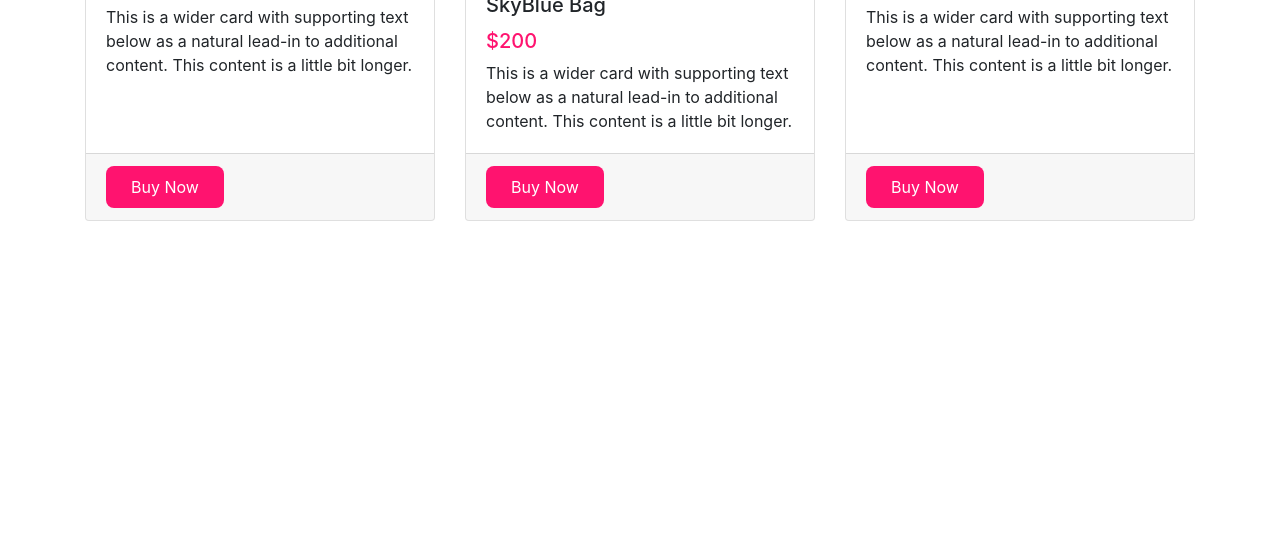
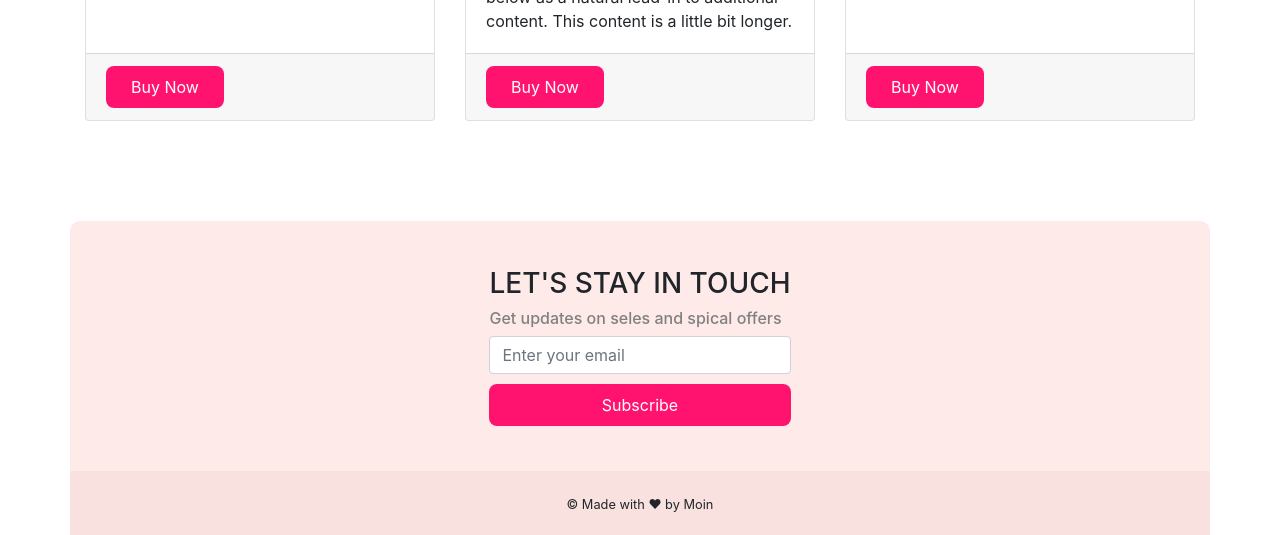
Before and after one commit to moinul-islam/panda-commerce, a plain HTML site: page index.html in a window 1280 px wide. Shown: the part 1960-2495 px from the top of the page. Before the commit the page ends 2281 px from the top, so only its background shows below. Drawn offline with nearby package versions, Linux system fonts and the light colour scheme.

Commit message:
Launch website

```diff
--- a/css/style.css
+++ b/css/style.css
@@ -1,4 +1,4 @@
-body {
+html {
     scroll-behavior: smooth;
 }
 
@@ -6,14 +6,30 @@ body {
     margin-bottom: 100px;
 }
 
-.navbar {
-    border-bottom-left-radius: 10px;
-    border-bottom-right-radius: 10px;
+.header,
+#subscribe {
+    margin-bottom: 0;
+}
+
+.footer {
+    margin-bottom: 0;
+    text-align: center;
+    padding: 20px;
+    background-color: #f8e1df;
+}
+
+.pink-nav {
+    background-color: #f8e1df;
 }
 
 .pink-bg {
     background-color: #FEEAE9;
     border-radius: 10px;
+}
+
+.slide-top-radius {
+    border-top-left-radius: 0;
+    border-top-right-radius: 0;
 }
 
 .carousel-item {
@@ -31,6 +47,10 @@ body {
     border-radius: 8px;
     padding: 9px 25px;
     cursor: pointer;
+}
+
+.buy-now-btn:hover{
+    background-image: linear-gradient(to bottom, #f10c64 0%, #ff0062 100%);
 }
 
 .cat1,
@@ -65,3 +85,30 @@ body {
 .cat3 {
     background-image: linear-gradient(to right, rgba(0, 0, 255, 0.7), blue);
 }
+
+#subscribe {
+    height: 250px;
+    border-bottom-left-radius: 0;
+    border-bottom-right-radius: 0;
+}
+
+#subscribe h3 {
+    text-transform: uppercase;
+}
+
+#subscribe h6 {
+    color: gray;
+}
+
+#subscribe button {
+    margin-top: 10px;
+    width: 100%;
+}
+
+@media (max-width: 767px) {
+    .cat1,
+    .cat2,
+    .cat3 {
+        margin-bottom: 20px;
+    }
+}
--- a/index.html
+++ b/index.html
@@ -15,8 +15,8 @@
 </head>
 <body>
 
-    <div class="container">
-        <nav class="navbar navbar-expand-lg navbar-light bg-light">
+    <div class="container header">
+        <nav class="navbar navbar-expand-lg navbar-light pink-nav">
             <a class="navbar-brand" href="#">
                 <img src="img/logo.png" alt="Panda Commerce Logo">
             </a>
@@ -43,7 +43,7 @@
     </div>
 
     <div class="container">
-        <div id="carouselExampleControls" class="carousel slide pink-bg" data-ride="carousel">
+        <div id="carouselExampleControls" class="carousel slide pink-bg slide-top-radius" data-ride="carousel">
             <div class="carousel-inner">
               <div class="carousel-item active">
                   <div class="row align-items-center">
@@ -191,6 +191,18 @@
           </div>
     </div>
 
+    <div class="container pink-bg d-flex justify-content-center align-items-center" id="subscribe">
+        <div>
+            <h3>Let's Stay in Touch</h3>
+            <h6>Get updates on seles and spical offers</h6>
+            <input type="email" name="email" placeholder="Enter your email" class="form-control">
+            <button class="buy-now-btn">Subscribe</button>
+        </div>
+    </div>
+
+    <footer class="container footer">
+        <small>© Made with ❤ by Moin</small>
+    </footer>
 
     <!-- external js from bootstrap -->
     <script src="https://code.jquery.com/jquery-3.5.1.slim.min.js" integrity="sha384-DfXdz2htPH0lsSSs5nCTpuj/zy4C+OGpamoFVy38MVBnE+IbbVYUew+OrCXaRkfj" crossorigin="anonymous"></script>
```
